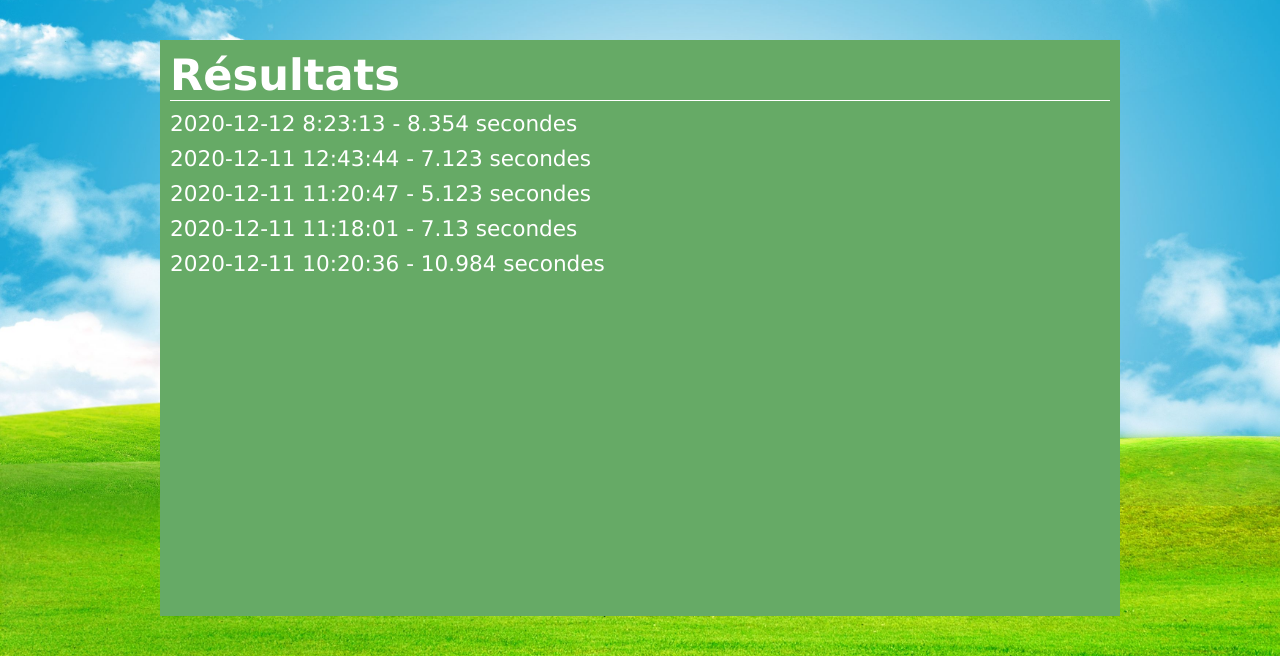
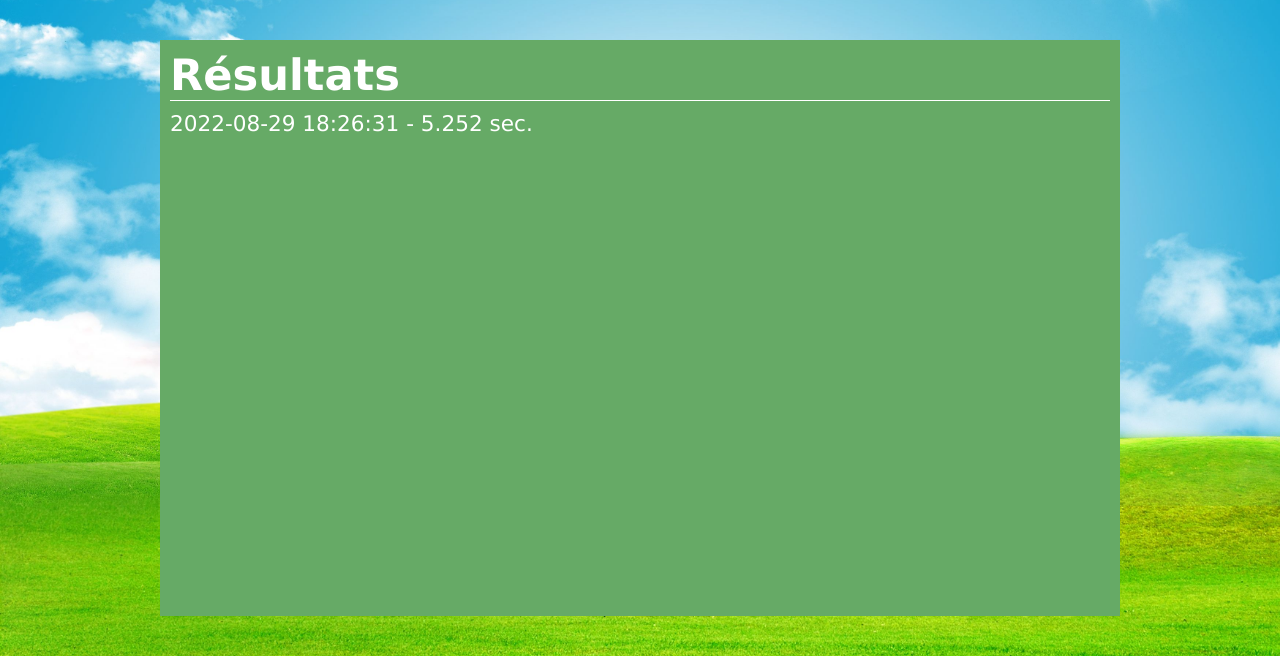
Before and after one commit to ftheriault/cvm-a2022-web3-vm, a PHP site: page /results.php in a window 1280 px wide. Shown: the part 72-728 px from the top of the page. Run offline with PHP 8.4, Linux system fonts and the light colour scheme.

Commit message:
Added correction of wack a mole

```diff
--- /dev/null
+++ b/PHP - La base/04 - Game Score/action/resultsAction.php
@@ -0,0 +1,8 @@
+<?php
+
+    function execute() {
+        $lines = file_get_contents("results.txt");
+        $lines = explode("\n", $lines); // un string devient un tableau de lignes
+
+        return compact("lines");
+    }
--- a/PHP - La base/04 - Game Score/css/global.css
+++ b/PHP - La base/04 - Game Score/css/global.css
@@ -64,6 +64,7 @@ h1 {
     color:white;
     font-size:1.2em;
     cursor: pointer;
+    display: none;
 }
 
 header {
--- a/PHP - La base/04 - Game Score/index.php
+++ b/PHP - La base/04 - Game Score/index.php
@@ -1,3 +1,8 @@
+<?php
+    require_once("action/indexAction.php");
+
+    $data = execute();
+?>
 <!DOCTYPE html>
 <html lang="en">
     <head>
@@ -27,6 +32,7 @@
 
                 <div class="save-form-section">
                     <form action="" method="post">
+                        <input type="hidden" name="pointage" id="pointage">
                         <button>Enregistrer</button>
                     </form>
                 </div>
--- a/PHP - La base/04 - Game Score/js/javascript.js
+++ b/PHP - La base/04 - Game Score/js/javascript.js
@@ -75,6 +75,8 @@ const activateMole = () => {
     }
     else if (totalTime == null) {
         totalTime = new Date() - startTime;
+        document.querySelector("button").style.display = "inline";
+        document.querySelector("#pointage").value = totalTime;
         spriteList.push(new Tractor(totalTime));
     }
 }
--- a/PHP - La base/04 - Game Score/results.php
+++ b/PHP - La base/04 - Game Score/results.php
@@ -1,3 +1,8 @@
+<?php
+    require_once("action/resultsAction.php");
+
+    $data = execute();
+?>
 <!DOCTYPE html>
 <html lang="en">
     <head>
@@ -27,11 +32,13 @@
                     Résultats
                 </h1>
 
-                <div>2020-12-12 8:23:13 - 8.354 secondes</div>
-                <div>2020-12-11 12:43:44 -  7.123 secondes</div>
-                <div>2020-12-11 11:20:47 - 5.123 secondes</div>
-                <div>2020-12-11 11:18:01 - 7.13 secondes</div>
-                <div>2020-12-11 10:20:36 - 10.984 secondes</div>
+                <?php
+                    foreach($data["lines"] as $line) {
+                        ?>
+                        <div><?= $line ?></div>
+                        <?php
+                    }
+                ?>
             </div>
         </div>
     </body>
--- /dev/null
+++ b/PHP - La base/04 - Game Score/results.txt
@@ -0,0 +1 @@
+2022-08-29 18:26:31 - 5.252 sec.
```
Also changed, not shown: PHP - La base/04 - Game Score/action/indexAction.php (added, +8 -0 lines).
